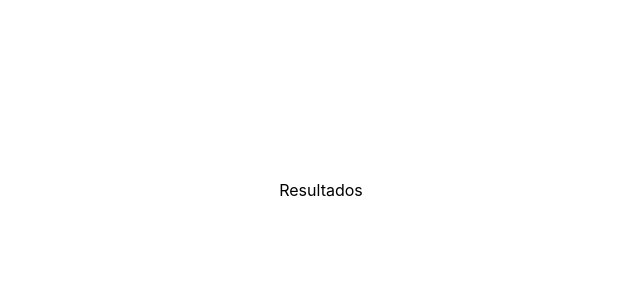
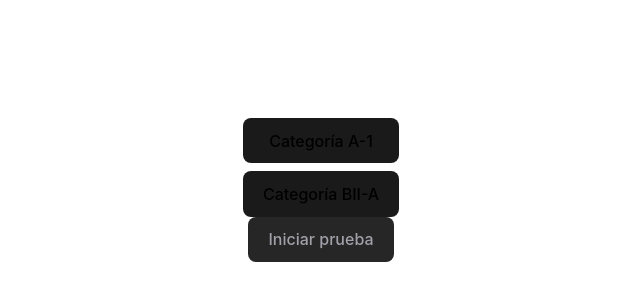
Before and after one commit to yawarpwn/simulacro-manejo-mtc-svelte, a Svelte app: page / in a window 1280 px wide. Shown: the part 210-510 px from the top of the page, without its empty margins (319-959 px from the left). Built offline with nearby package versions, Linux system fonts and the light colour scheme.

Commit message:
component

```diff
--- a/src/App.svelte
+++ b/src/App.svelte
@@ -1,13 +1,13 @@
 <script>
   import Screen from "./lib/components/Screen.svelte";
+  import Quiz from "./lib/components/Quiz.svelte";
   const STATE = {
     Start: 0,
     Progress: 1,
     End: 2,
   };
 
-  let stateApp = $state(STATE.End);
-
+  let stateApp = $state(STATE.Start);
   let selectedCategorie = $state(null);
 
   const initApp = () => {
@@ -18,14 +18,22 @@
     stateApp = STATE.End;
   };
 
-  $inspect(stateApp);
+  /**
+   *
+   * @param {string} category
+   */
+  const updateSelectedCategory = (category) => {
+    selectedCategorie = category;
+  };
+
+  $inspect(selectedCategorie);
 </script>
 
 <main>
   {#if stateApp === STATE.Start}
-    <Screen {selectedCategorie} {initApp} />
+    <Screen {selectedCategorie} {initApp} {updateSelectedCategory} />
   {:else if stateApp === STATE.Progress}
-    <p>preguntas</p>
+    <Quiz {selectedCategorie} {endApp} />
   {:else}
     <p>Resultados</p>
   {/if}
--- /dev/null
+++ b/src/lib/components/Quiz.svelte
@@ -0,0 +1,7 @@
+<script>
+  let { selectedCategorie, endApp } = $props();
+  console.log(selectedCategorie);
+</script>
+
+<h2>jfojfajfdalfal</h2>
+{selectedCategorie}
--- a/src/lib/components/Screen.svelte
+++ b/src/lib/components/Screen.svelte
@@ -1,5 +1,5 @@
 <script>
-  let { selectedCategorie, initApp } = $props();
+  let { selectedCategorie, updateSelectedCategory, initApp } = $props();
 
   const CATEGORIES = {
     A1: "Categoría A-1",
@@ -13,9 +13,7 @@
       <button
         aria-label={value}
         aria-selected={key === selectedCategorie}
-        onclick={() => {
-          selectedCategorie = key;
-        }}
+        onclick={() => updateSelectedCategory(key)}
       >
         {value}</button
       >
```
